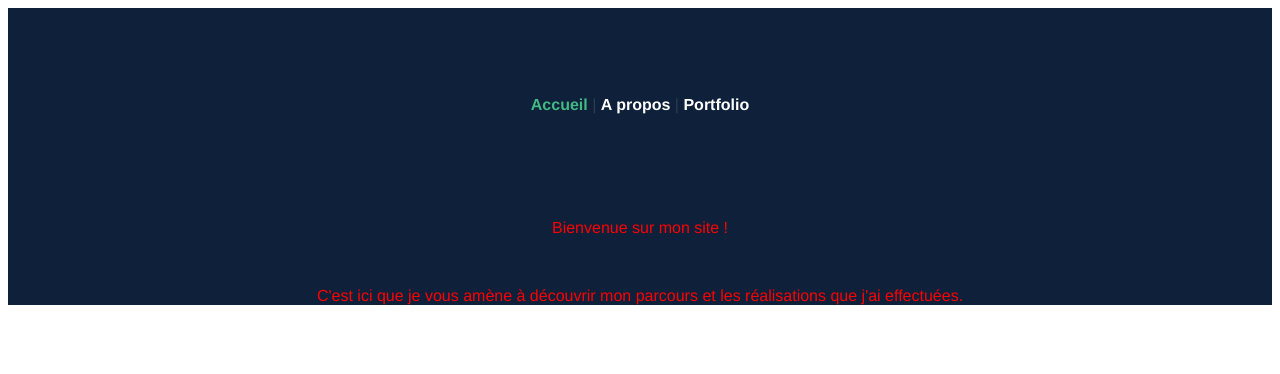
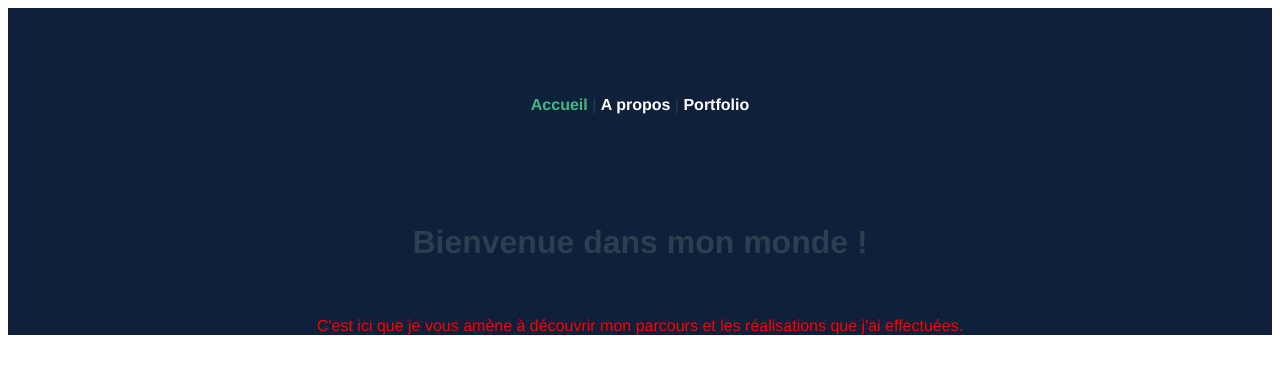
Before and after one commit to SolenPB/uxdesign-port, a Vue app: page /#/ in a window 1280 px wide. Shown: the top 374 px of the page. Built offline with nearby package versions, Linux system fonts and the light colour scheme.

Commit message:
maj homepage

```diff
--- a/src/components/HomePage.vue
+++ b/src/components/HomePage.vue
@@ -5,7 +5,7 @@ export default {
 </script>
 
 <template>
-	<p> Bienvenue sur mon site !</p>
+	<h1>Bienvenue dans mon monde !</h1>
 	<br>
 	<p>C'est ici que je vous amène à découvrir mon parcours
 		et les réalisations que j'ai effectuées.</p>
```
